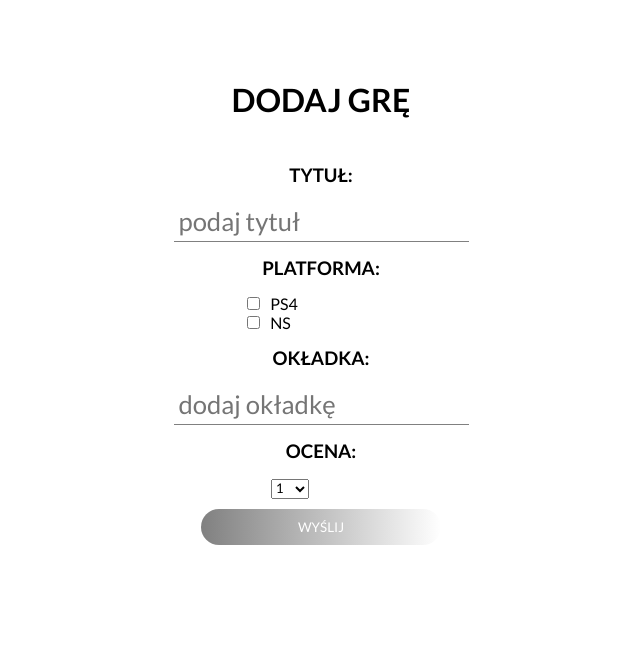
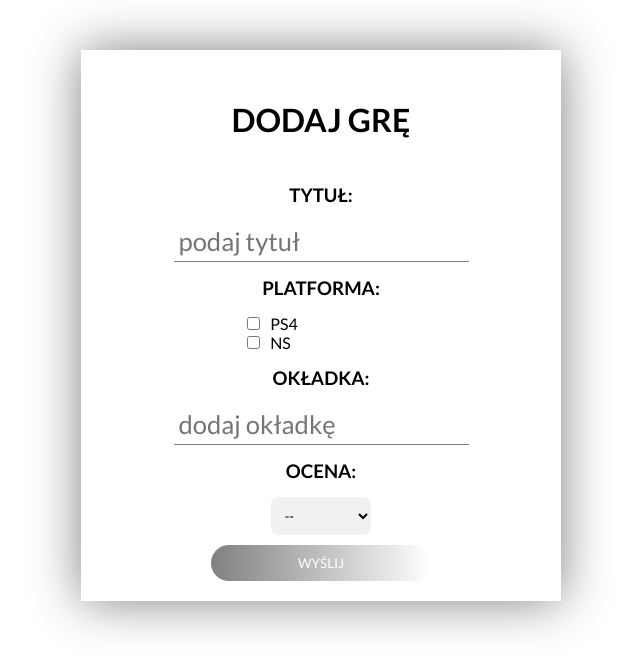
Before and after one commit to danielkuzminski/mygames_manager, a React (Create React App) app: page /add_game in a window 1280 px wide. Shown: the top 672 px of the page, without its empty margins (319-959 px from the left). Built offline with nearby package versions, Linux system fonts and the light colour scheme.

Commit message:
git add styles to add form

```diff
--- a/src/pages/Add.css
+++ b/src/pages/Add.css
@@ -4,8 +4,8 @@
   display: flex;
   flex-direction: column;
   align-items: center;
-  /* justify-content: center; */
-  /* border: 1px solid #000; */
+  box-shadow: 0 0 3rem grey;
+  padding: 20px;
 }
 
 .add_form h1 {
@@ -48,3 +48,11 @@
   border-radius: 20px;
   color: white;
 }
+
+.add_form select {
+  width: 100%;
+  background-color: #f1f1f1;
+  border: 0;
+  border-radius: 8px;
+  padding: 10px;
+}
--- a/src/pages/Add.jsx
+++ b/src/pages/Add.jsx
@@ -42,6 +42,7 @@ export default function Add() {
           type="text"
           placeholder='podaj tytuł'
           value={title}
+          required
            />
       </label>
       <label>
@@ -49,17 +50,27 @@ export default function Add() {
         <div>
           <div className='checkbox_div'>
             <input type="checkbox" value={'ps4'} onChange={(e) => {
-              setPlatform((prevValue) => {
-                return [...prevValue, e.target.value]
+              const input2c = e.target.checked
+              const input2v = e.target.value
+
+              if(input2v && input2c === true && !platform.includes(input2v)){
+                setPlatform((prevValue) => {
+                  return [...prevValue, input2v]
               })
+              }
             }} />
             <span>ps4</span>
           </div>
           <div className='checkbox_div'>
             <input type="checkbox" value={'ns'} onChange={(e) => {
-              setPlatform((prevValue) => {
-                return [...prevValue, e.target.value]
-              })
+              const inputV = e.target.value
+              const inputC = e.target.checked
+
+              if(inputV && inputC === true && !platform.includes(inputV)){
+                setPlatform((prevValue) => {
+                  return [...prevValue, inputV]
+                })
+              }
             }} />
             <span>ns</span>
           </div>
@@ -73,13 +84,17 @@ export default function Add() {
           }}
           type="text"
           placeholder='dodaj okładkę'
+          value={cover}
            />
       </label>
       <label>
         <h3>Ocena: </h3>
-        <select onChange={(e) => {
+        <select
+          required
+          onChange={(e) => {
           setRating(e.target.value)
         }}>
+          <option defaultValue={'empty'}>--</option>
           <option value="1">1</option>
           <option value="2">2</option>
           <option value="3">3</option>
@@ -96,3 +111,5 @@ export default function Add() {
     </form>
   )
 }
+
+// to fix issue with checkbox
```
